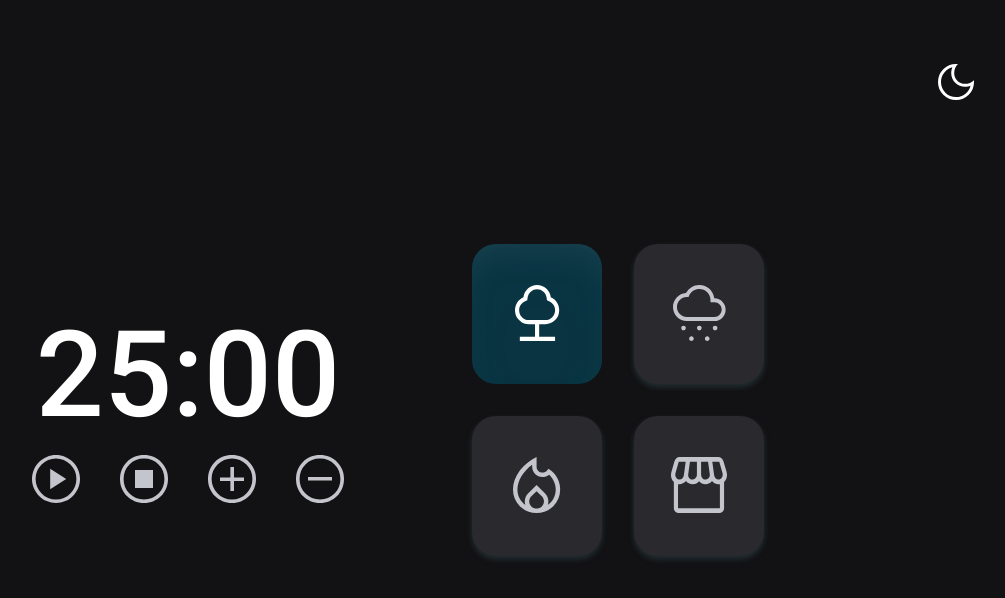
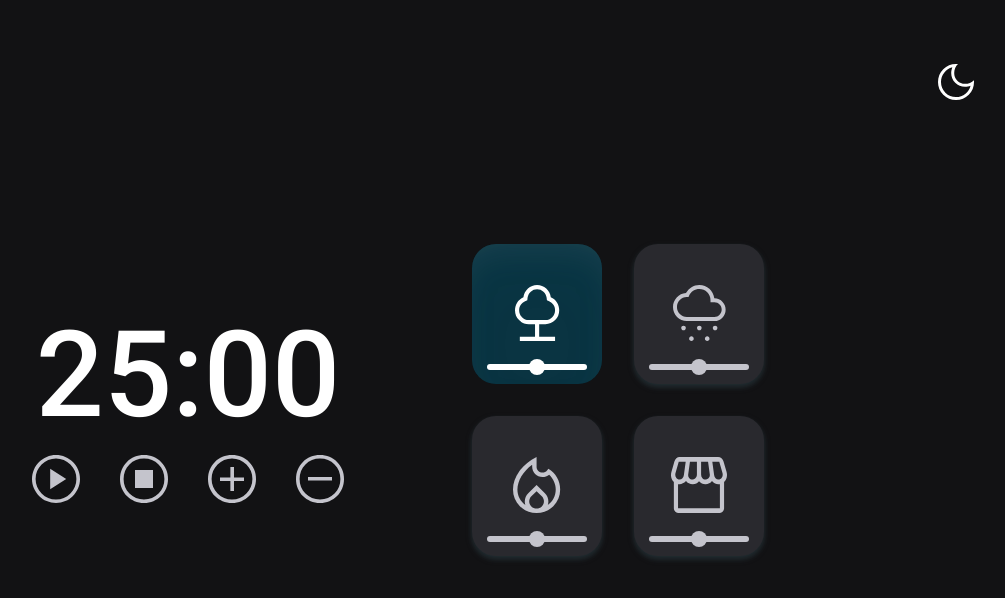
Before and after one commit to LucasSPaiva/focus-timer, a plain HTML site: page index.html in a window 1280 px wide. Both pictures are taken after a click on the button 779 px from the left and 314 px from the top of the page. Shown: the whole page, without its empty margins (242-1247 px from the left). Drawn offline with Linux system fonts and the light colour scheme.

Commit message:
✨ Add volume function and fixes some bugs

```diff
--- a/index.html
+++ b/index.html
@@ -4,15 +4,33 @@
 		<link rel="preconnect" href="https://fonts.googleapis.com" />
 		<link rel="preconnect" href="https://fonts.gstatic.com" crossorigin />
 
+		<link
+			rel="apple-touch-icon"
+			sizes="180x180"
+			href="./favicons/apple-touch-icon.png"
+		/>
+		<link
+			rel="icon"
+			type="image/png"
+			sizes="32x32"
+			href="./favicons/favicon-32x32.png"
+		/>
+		<link
+			rel="icon"
+			type="image/png"
+			sizes="16x16"
+			href="./favicons/favicon-16x16.png"
+		/>
+
 		<meta charset="UTF-8" />
 		<meta name="viewport" content="width=device-width, initial-scale=1.0" />
-		<title>FocusTimer</title>
-
 		<link
 			href="https://fonts.googleapis.com/css2?family=Roboto:wght@500&display=swap"
 			rel="stylesheet"
 		/>
+
 		<link rel="stylesheet" href="styles.css" />
+		<title>FocusTimer</title>
 	</head>
 	<body>
 		<main>
@@ -126,6 +144,14 @@
 							/>
 						</svg>
 					</button>
+					<input
+						class="volume"
+						type="range"
+						min="0.0"
+						max="1.0"
+						step="0.01"
+						value="0.5"
+					/>
 				</div>
 				<div class="card rain">
 					<button class="cardButton">
@@ -142,6 +168,14 @@
 							/>
 						</svg>
 					</button>
+					<input
+						class="volume"
+						type="range"
+						min="0.0"
+						max="1.0"
+						step="0.01"
+						value="0.5"
+					/>
 				</div>
 				<div class="card fire">
 					<button class="cardButton">
@@ -158,6 +192,14 @@
 							/>
 						</svg>
 					</button>
+					<input
+						class="volume"
+						type="range"
+						min="0.0"
+						max="1.0"
+						step="0.01"
+						value="0.5"
+					/>
 				</div>
 				<div class="card coffee-shop">
 					<button class="cardButton">
@@ -174,6 +216,14 @@
 							/>
 						</svg>
 					</button>
+					<input
+						class="volume"
+						type="range"
+						min="0.0"
+						max="1.0"
+						step="0.01"
+						value="0.5"
+					/>
 				</div>
 			</div>
 		</main>
--- a/js/elements.js
+++ b/js/elements.js
@@ -10,6 +10,16 @@ const forestCard = document.querySelector('.forest')
 const rainCard = document.querySelector('.rain')
 const fireCard = document.querySelector('.fire')
 const coffeeCard = document.querySelector('.coffee-shop')
+
+const forestButton = forestCard.querySelector('.cardButton')
+const rainButton = rainCard.querySelector('.cardButton')
+const fireButton = fireCard.querySelector('.cardButton')
+const coffeeButton = coffeeCard.querySelector('.cardButton')
+
+const forestVolume = forestCard.querySelector('input')
+const rainVolume = rainCard.querySelector('input')
+const fireVolume = fireCard.querySelector('input')
+const coffeeVolume = coffeeCard.querySelector('input')
 
 const minutesDisplay = document.querySelector('.minutes')
 const secondsDisplay = document.querySelector('.seconds')
@@ -26,6 +36,14 @@ export {
 	rainCard,
 	fireCard,
 	coffeeCard,
+	forestButton,
+	rainButton,
+	fireButton,
+	coffeeButton,
+	forestVolume,
+	rainVolume,
+	fireVolume,
+	coffeeVolume,
 	minutesDisplay,
 	secondsDisplay
 }
--- a/js/events.js
+++ b/js/events.js
@@ -9,7 +9,15 @@ import {
 	forestCard,
 	rainCard,
 	fireCard,
-	coffeeCard
+	coffeeCard,
+	forestButton,
+	rainButton,
+	fireButton,
+	coffeeButton,
+	forestVolume,
+	rainVolume,
+	fireVolume,
+	coffeeVolume
 } from './elements.js'
 
 export default function ({ timer, controls, sounds, theme }) {
@@ -31,32 +39,44 @@ export default function ({ timer, controls, sounds, theme }) {
 		sounds.pressButton()
 	})
 
-	buttonPlus.addEventListener('click', function () {
-		timer.plus()
-	})
+	buttonPlus.addEventListener('click', timer.plus)
 
-	buttonMinus.addEventListener('click', function () {
-		timer.minus()
-	})
+	buttonMinus.addEventListener('click', timer.minus)
 
-	forestCard.addEventListener('click', function () {
+	forestButton.addEventListener('click', function () {
 		controls.toggle(forestCard)
 		sounds.playAudio(sounds.forestAudio, forestCard)
 	})
 
-	rainCard.addEventListener('click', function () {
+	forestVolume.addEventListener('input', function () {
+		sounds.adjustVolume(sounds.forestAudio, forestVolume.value)
+	})
+
+	rainButton.addEventListener('click', function () {
 		controls.toggle(rainCard)
 		sounds.playAudio(sounds.rainAudio, rainCard)
 	})
 
-	fireCard.addEventListener('click', function () {
+	rainVolume.addEventListener('input', function () {
+		sounds.adjustVolume(sounds.rainAudio, rainVolume.value)
+	})
+
+	fireButton.addEventListener('click', function () {
 		controls.toggle(fireCard)
 		sounds.playAudio(sounds.fireAudio, fireCard)
 	})
 
-	coffeeCard.addEventListener('click', function () {
+	fireVolume.addEventListener('input', function () {
+		sounds.adjustVolume(sounds.fireAudio, fireVolume.value)
+	})
+
+	coffeeButton.addEventListener('click', function () {
 		controls.toggle(coffeeCard)
 		sounds.playAudio(sounds.coffeeAudio, coffeeCard)
+	})
+
+	coffeeVolume.addEventListener('input', function () {
+		sounds.adjustVolume(sounds.coffeeAudio, coffeeVolume.value)
 	})
 
 	buttonLightTheme.addEventListener('click', function () {
--- a/js/sounds.js
+++ b/js/sounds.js
@@ -1,3 +1,10 @@
+import {
+	forestVolume,
+	rainVolume,
+	fireVolume,
+	coffeeVolume
+} from './elements.js'
+
 export default function () {
 	const buttonPressAudio = new Audio(
 		'https://github.com/maykbrito/automatic-video-creator/blob/master/audios/button-press.wav?raw=true'
@@ -12,10 +19,7 @@ export default function () {
 	const rainAudio = new Audio('../audio/rain.wav')
 	const fireAudio = new Audio('../audio/fire.wav')
 
-	forestAudio.loop = true
-	coffeeAudio.loop = true
-	rainAudio.loop = true
-	fireAudio.loop = true
+	buttonPressAudio.volume = 0.3
 
 	function pressButton() {
 		buttonPressAudio.play()
@@ -26,14 +30,20 @@ export default function () {
 	}
 
 	function playAudio(sound, card) {
+		sound.loop = true
 		let isActive = card.classList.contains('active')
 		isActive === false ? sound.pause() : sound.play()
+	}
+
+	function adjustVolume(sound, volume) {
+		sound.volume = volume
 	}
 
 	return {
 		pressButton,
 		timeEnd,
 		playAudio,
+		adjustVolume,
 		forestAudio,
 		coffeeAudio,
 		rainAudio,
--- a/styles.css
+++ b/styles.css
@@ -93,17 +93,28 @@ main {
 }
 
 .cards .card {
+	position: relative;
+	display: flex;
+	flex-direction: column;
+}
+
+.cards .card input {
+	position: absolute;
+	bottom: 1.5rem;
+	left: 1.5rem;
+	width: 10rem;
+}
+
+.cards .card button {
 	width: 13rem;
 	height: 14rem;
-	display: flex;
-	justify-content: center;
 	border-radius: 2.4rem;
 	background-color: var(--bg-secondary-color);
 	cursor: pointer;
 	box-shadow: var(--cs-primary) 0px 3px 6px, var(--cs-secondary) 0px 3px 6px;
 }
 
-.cards .card.active {
+.cards .card.active button {
 	background-color: var(--button-active-color);
 	box-shadow: var(--cs-primary) 0px 30px 60px -12px inset,
 		var(--cs-secondary) 0px 18px 36px -18px inset;
@@ -114,6 +125,41 @@ main {
 
 .cards .card.active path {
 	fill: var(--svg-path-active-color);
+}
+
+.cards .card.active input[type='range'] {
+	background: var(--svg-path-active-color);
+	background-image: var(--svg-path-active-color);
+}
+
+.cards .card.active input[type='range']::-webkit-slider-thumb {
+	background: var(--svg-path-active-color);
+}
+
+input[type='range'] {
+	-webkit-appearance: none;
+	width: 9rem;
+	height: 6px;
+	background: var(--svg-path-color);
+	border-radius: 9999px;
+	background-image: var(--svg-path-color);
+	position: relative;
+	top: 12rem;
+}
+
+input[type='range']::-webkit-slider-thumb {
+	-webkit-appearance: none;
+	height: 16px;
+	width: 16px;
+	border-radius: 50%;
+	background: var(--svg-path-color);
+}
+
+input[type='range']::-webkit-slider-runnable-track {
+	-webkit-appearance: none;
+	box-shadow: none;
+	border: none;
+	background: transparent;
 }
 
 footer .themes {
```
Also changed, not shown: favicon.ico (deleted), favicons/android-chrome-192x192.png (added), favicons/android-chrome-512x512.png (added), favicons/apple-touch-icon.png (added), favicons/favicon-16x16.png (added), favicons/favicon-32x32.png (added), favicons/favicon.ico (added).
